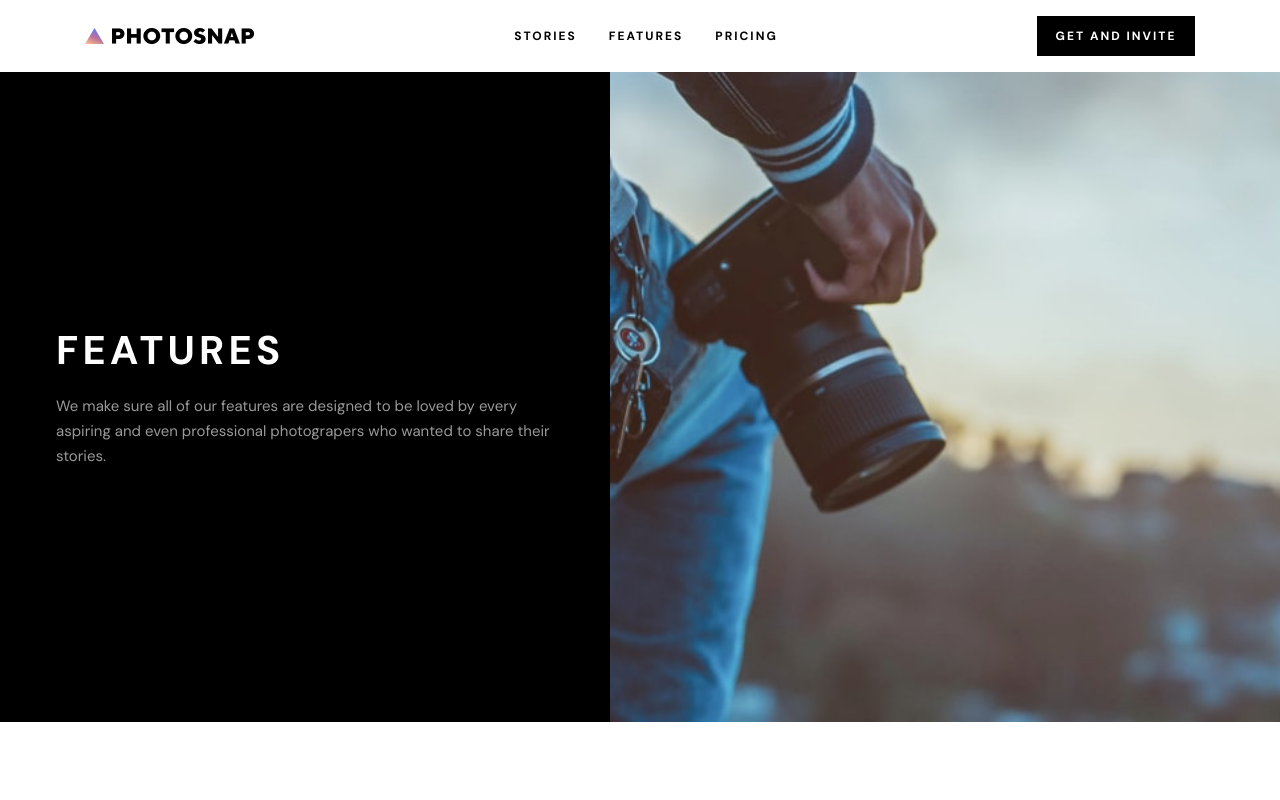
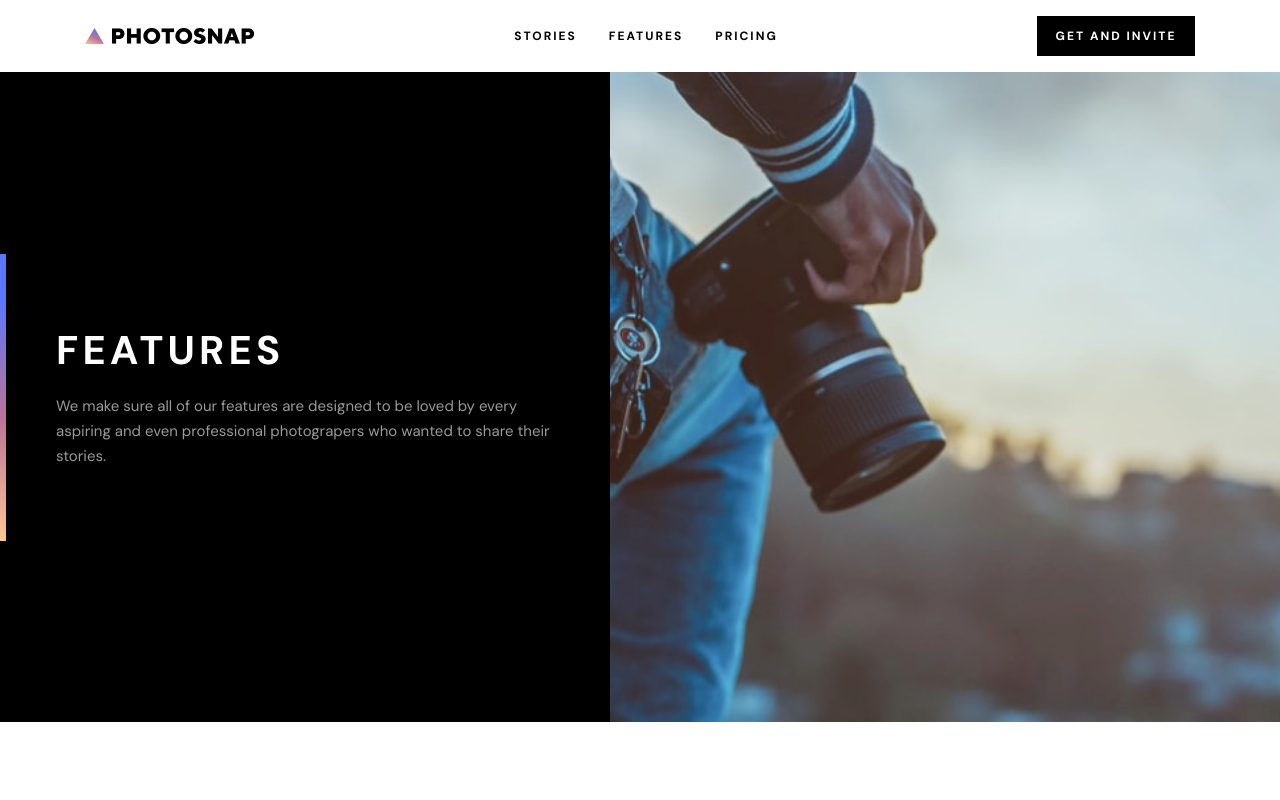
Before and after one commit to sergioreynoso/photosnap-multi-page-website, a Next.js app: page /features in a window 1280 px wide. Shown: the top 800 px of the page. Built offline with nearby package versions, Linux system fonts and the light colour scheme.

Commit message:
add accent prop

```diff
--- a/src/app/features/page.tsx
+++ b/src/app/features/page.tsx
@@ -8,7 +8,7 @@ export default function Features() {
 
   return (
     <main className="mx-auto max-w-[1440px] pt-18">
-      <PrimaryHeroCard image={image}>
+      <PrimaryHeroCard image={image} accent>
         <div className="flex flex-col items-start gap-5">
           <h1 className="text-2xl font-bold uppercase tablet:text-3xl">
             {title}
```
